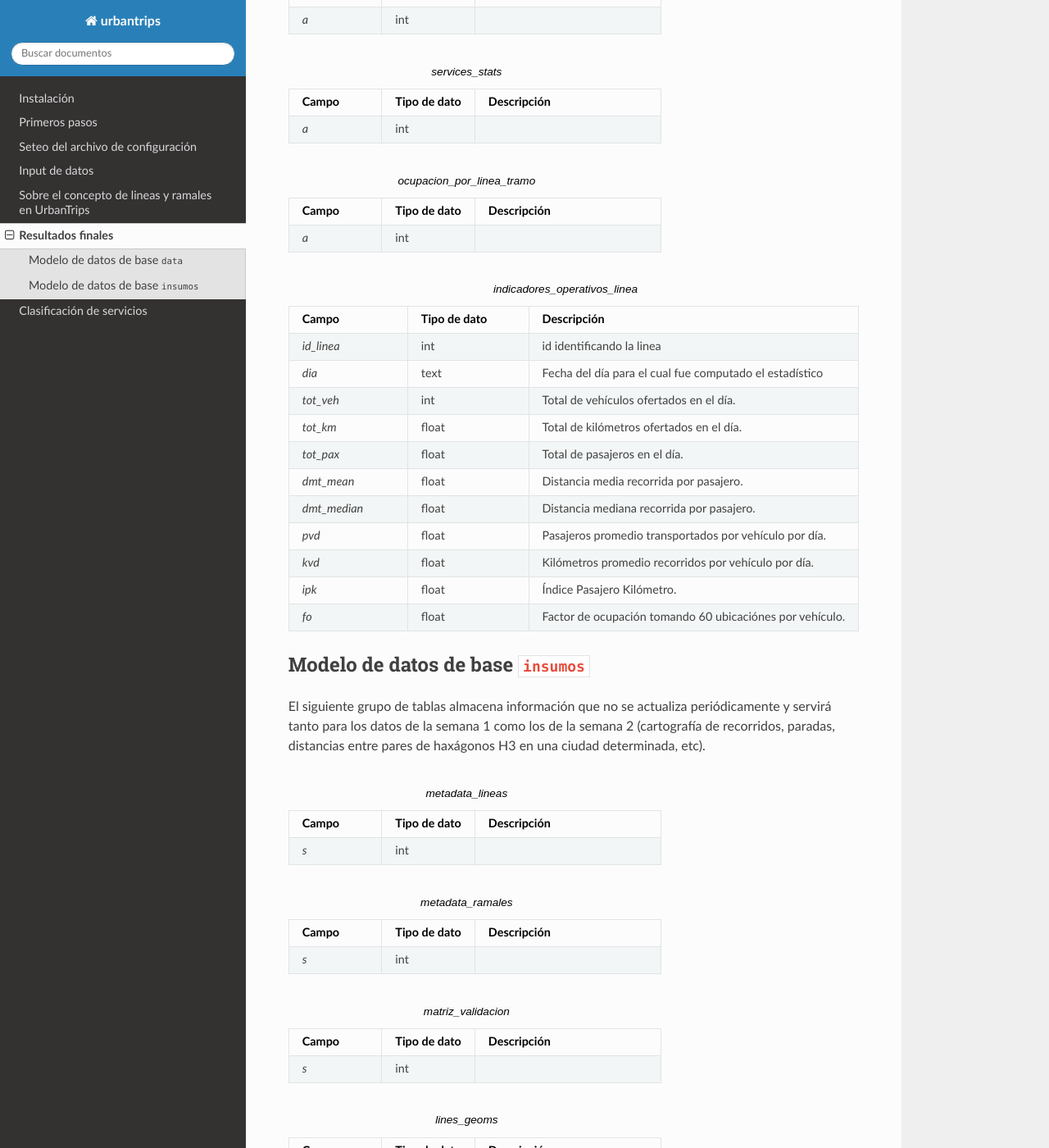
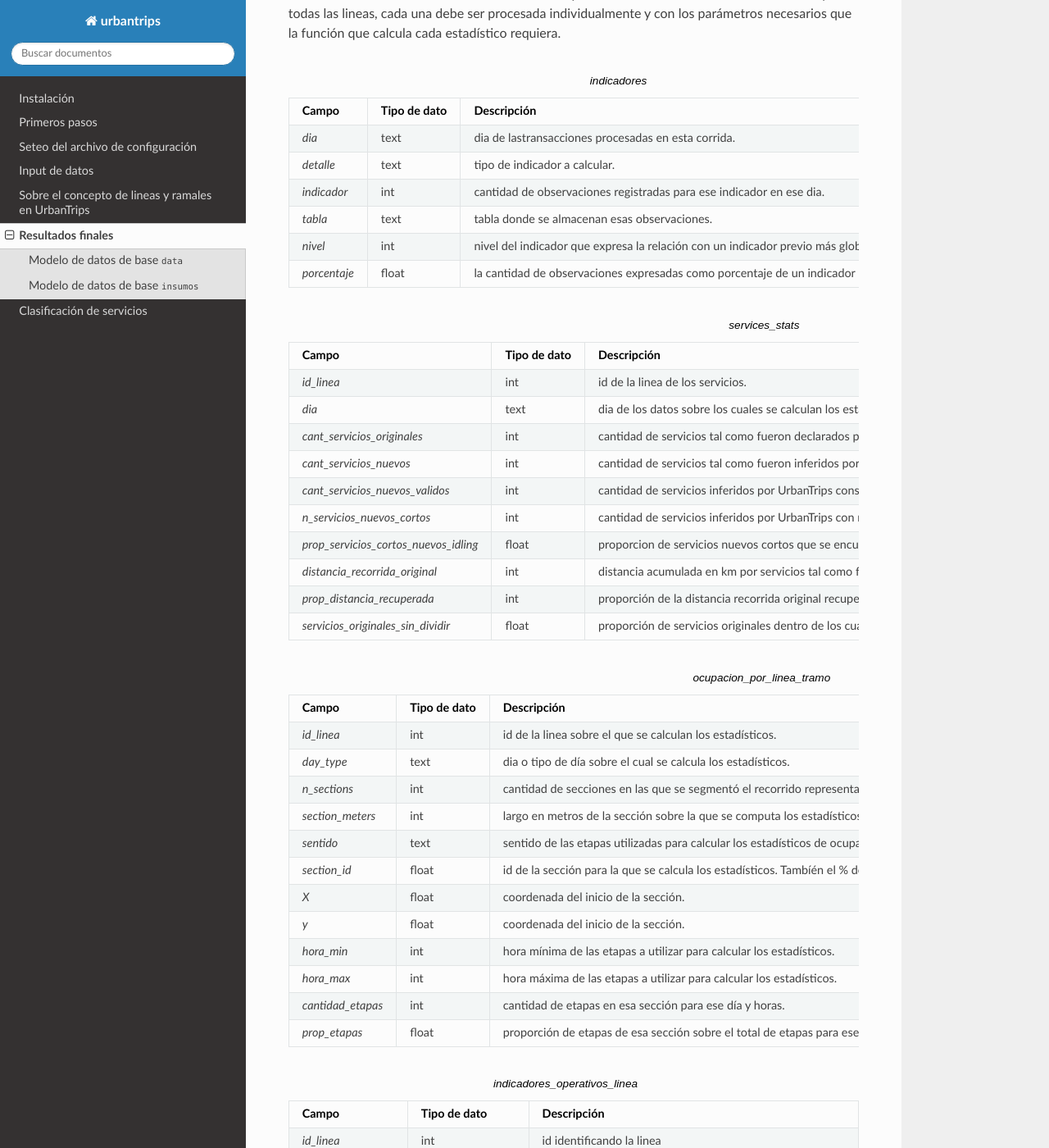
Before and after one commit to EL-BID/UrbanTrips, a Sphinx documentation site: the page built from docs/source/resultados.rst, in a window 1280 px wide and 1400 px high, scrolled down 4646 px. Shown: the whole window at 82% size. Built offline with Sphinx 7.4.7 and the Read the Docs theme 2.0.0, drawn with Linux system fonts in a browser that asks for light colours; some of the changed text lies outside the part shown.

Commit message:
Update documentation

```diff
--- a/docs/source/resultados.rst
+++ b/docs/source/resultados.rst
@@ -284,7 +284,7 @@ La tabla ``services`` agrupa los servicios ofertados por las diferentes lineas,
      - id de la linea del vehiculo.
    * - *dia*
      - text
-     - dia de la transacción.
+     - dia del inicio del servicio.
    * - *interno*
      - int
      - numero de interno o vehículo utilizado en la transacción.
@@ -353,6 +353,9 @@ La tabla ``services`` agrupa los servicios ofertados por las diferentes lineas,
 
 **Tablas de estadisticos**
 
+Estas tablas contienen estadísticos calculados por UrbanTrips. Algunos estádisticos serán calculados por defecto pero otros solo serán calculados luego de que cada analista los haya obtenido utilizando las diferentes herramientas de UrbanTrips. Estos no se corren de modo automático para todas las lineas, cada una debe ser procesada individualmente y con los parámetros necesarios que la función que calcula cada estadístico requiera.
+
+
 .. list-table:: indicadores
    :widths: 25 25 50
    :header-rows: 1
@@ -360,9 +363,25 @@ La tabla ``services`` agrupa los servicios ofertados por las diferentes lineas,
    * - Campo
      - Tipo de dato
      - Descripción
-   * - *a*
+   * - *dia*
+     - text
+     - dia de lastransacciones procesadas en esta corrida.
+   * - *detalle*
+     - text
+     - tipo de indicador a calcular.
+   * - *indicador*
      - int
-     -
+     - cantidad de observaciones registradas para ese indicador en ese dia.
+   * - *tabla*
+     - text
+     - tabla donde	se almacenan esas observaciones.
+   * - *nivel*
+     - int
+     - nivel del indicador que expresa la relación con un indicador previo más global.
+   * - *porcentaje*
+     - float
+     - la cantidad de observaciones expresadas como porcentaje de un indicador previo más global.
+
 
 
 .. list-table:: services_stats
@@ -372,9 +391,37 @@ La tabla ``services`` agrupa los servicios ofertados por las diferentes lineas,
    * - Campo
      - Tipo de dato
      - Descripción
-   * - *a*
+   * - *id_linea*
      - int
-     -
+     - id de la linea de los servicios.
+   * - *dia*
+     - text
+     - dia de los datos sobre los cuales se calculan los estadísticos.
+   * - *cant_servicios_originales*
+     - int
+     - cantidad de servicios tal como fueron declarados por el conductor del vehículo y declarado en la tabla gps.
+   * - *cant_servicios_nuevos*
+     - int
+     - cantidad de servicios tal como fueron inferidos por UrbanTrips.
+   * - *cant_servicios_nuevos_validos*
+     - int
+     - cantidad de servicios inferidos por UrbanTrips considerados validos.
+   * - *n_servicios_nuevos_cortos*
+     - int
+     - cantidad de servicios inferidos por UrbanTrips con menos de 5 puntos gps.
+   * - *prop_servicios_cortos_nuevos_idling*
+     - float
+     - proporcion de servicios nuevos cortos que se encuentran detenidos.
+   * - *distancia_recorrida_original*
+     - int
+     - distancia acumulada en km por servicios tal como fueron declarados por el conductor del vehículo y declarado en la tabla gps.
+   * - *prop_distancia_recuperada*
+     - int
+     - proporción de la distancia recorrida original recuperada en los servicios validos inferidos por UrbanTrips.
+   * - *servicios_originales_sin_dividir*
+     - float
+     - proporción de servicios originales dentro de los cuales hay uno y solo un servicio valido inferio por UrbanTrips.
+
 
 
 
@@ -385,9 +432,42 @@ La tabla ``services`` agrupa los servicios ofertados por las diferentes lineas,
    * - Campo
      - Tipo de dato
      - Descripción
-   * - *a*
+   * - *id_linea*
      - int
-     -
+     - id de la linea sobre el que se calculan los estadísticos.
+   * - *day_type*
+     - text
+     - dia o tipo de día sobre el cual se calcula los estadísticos.
+   * - *n_sections*
+     - int
+     - cantidad de secciones en las que se segmentó el recorrido representativo de la linea.
+   * - *section_meters*
+     - int
+     - largo en metros de la sección sobre la que se computa los estadísticos de ocupación.
+   * - *sentido*
+     - text
+     - sentido de las etapas utilizadas para calcular los estadísticos de ocupación.
+   * - *section_id*
+     - float
+     - id de la sección para la que se calcula los estadísticos. Tambíén el % del LRS del inicio de la sección sobre el recorrido representativo de la linea.
+   * - *X*
+     - float
+     - coordenada del inicio de la sección.
+   * - *y*
+     - float
+     - coordenada del inicio de la sección.
+   * - *hora_min*
+     - int
+     - hora mínima de las etapas a utilizar para calcular los estadísticos.
+   * - *hora_max*
+     - int
+     - hora máxima de las etapas a utilizar para calcular los estadísticos.
+   * - *cantidad_etapas*
+     - int
+     - cantidad de etapas en esa sección para ese día y horas.
+   * - *prop_etapas*
+     - float
+     - proporción de etapas de esa sección sobre el total de etapas para ese día y horas.
 
 
 
```
